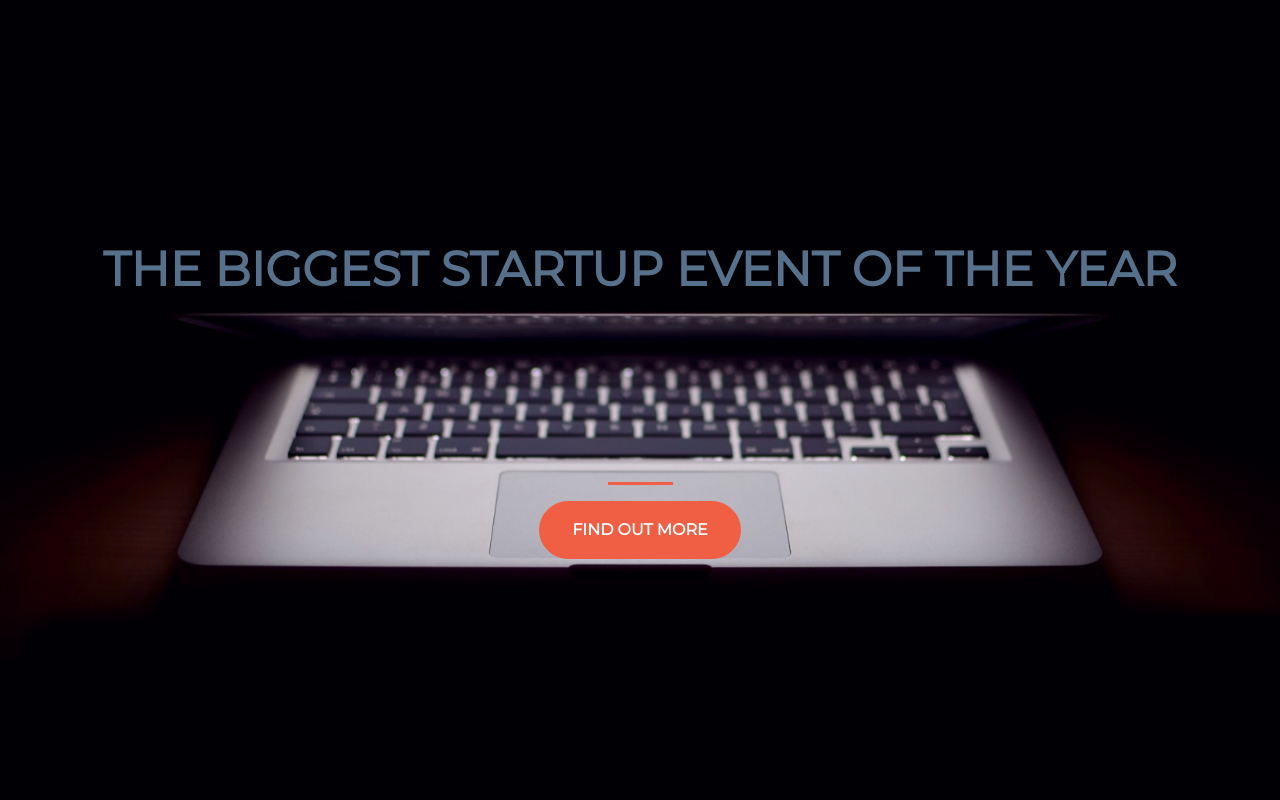
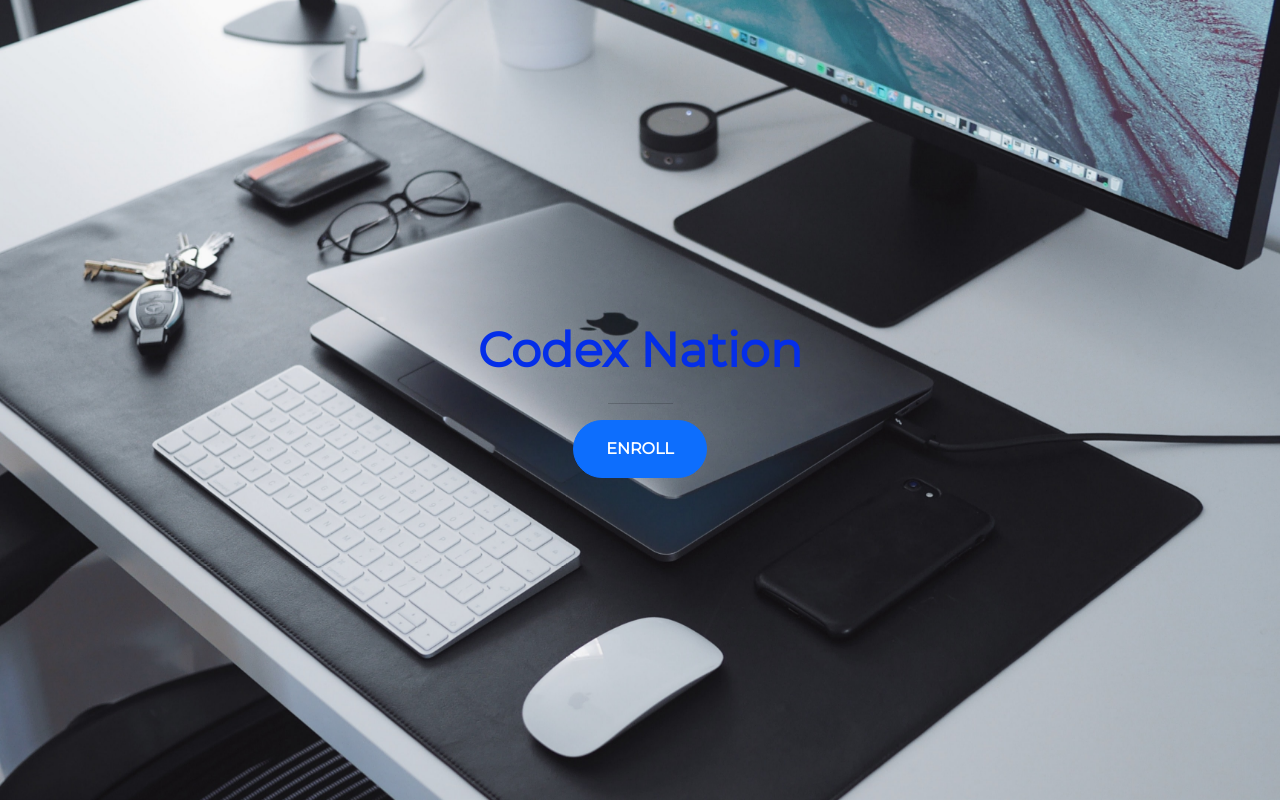
Before and after one commit to Miihh/Miihh.github.io, a plain HTML site: page index.html in a window 1280 px wide. Drawn offline with nearby package versions, Linux system fonts and the light colour scheme.

Commit message:
1st step
basic level html&css

```diff
--- a/index.html
+++ b/index.html
@@ -2,31 +2,32 @@
 <html>
   <head>
     <title>Startup</title>
-    <!-- Required meta tags -->
-    <meta charset="utf-8"> <!--utf-8 e "encoding"-ul folosit sa scrie textul de pe pagina-->
-    <meta name="viewport" content="width=device-width, initial-scale=1, shrink-to-fit=no">
+    <meta charset="utf-8">
+    <meta name="viewport" content="width=device-width, initial-scale=1">
 
 
     <!-- Google Fonts -->
     <link href="https://fonts.googleapis.com/css?family=Montserrat" rel="stylesheet">
 
-    <!-- Bootstrap CSS from a CDN(Content Delivery Network). This way you don't have to include the bootstrap file yourself -->
-    <link rel="stylesheet" href="https://stackpath.bootstrapcdn.com/bootstrap/4.3.1/css/bootstrap.min.css" integrity="sha384-ggOyR0iXCbMQv3Xipma34MD+dH/1fQ784/j6cY/iJTQUOhcWr7x9JvoRxT2MZw1T" crossorigin="anonymous">
+    <!-- Bootstrap CSS from a CDN. This way you don't have to include the bootstrap file yourself -->
+    <link href="https://cdn.jsdelivr.net/npm/bootstrap@5.0.0-beta3/dist/css/bootstrap.min.css" rel="stylesheet" integrity="sha384-eOJMYsd53ii+scO/bJGFsiCZc+5NDVN2yr8+0RDqr0Ql0h+rP48ckxlpbzKgwra6" crossorigin="anonymous">
+
 
     <!-- Your own stylesheet -->
     <link rel="stylesheet" type="text/css" href="style.css">
   </head>
+
   <body>
-      <div class="container d-flex align-items-center h-100"> <!--align-tems-center, h-100(height 100) ar putea fi facute si in css. aici nu e css bagat in html, ci sunt comenzi din bootstrap in html. aici am folosit h-100 pentru a marii containerul a.i. continutul lui sa cada pe mijlocul paginii. daca containerul nu are aceleasi dimensiuni ca si html, continutul setat va fi DOAR pe mijlocul containerului, care nu va coincide cu mijlocul html, pentru ca au dimensiuni diferite-->
+    <div class="container d-flex align-items-center h-100 w-100">
       <div class="row">
         <header class="text-center col-12">
-            <h1 class="text-uppercase"><strong>The biggest startup event of the year</strong></h1>
+          <h1><strong>Codex Nation</strong></h1>
         </header>
-          <div class="buffer col-12"></div>
         <section class="text-center col-12">
-            <hr> <!--horizontal line-->
-           <a href="https://mailchi.mp/8dc5cbe27ab2/sup"> <button class="btn btn-primary btn-xl">Find out more</button></a> <!--btn| btn-primary| sunt clasele de la bootstrap. btn-xl e clasa setata de noi. practic, sunt 3 clase?! putem folosii btn-xl in css pt a-l edita-->
+          <hr>
+          <a href="https://mailchi.mp/d494e5f928c9/codex-nation"><button class="btn btn-primary btn-xl">Enroll</button></a>
         </section>
+        </div>
       </div>
     </div>
   </body>
--- a/style.css
+++ b/style.css
@@ -3,49 +3,48 @@
   width: 100%;
   height: 100%;
   font-family: 'Montserrat', sans-serif;
-
-  background: url(header.jpg) no-repeat center center fixed;
+  /* liniile de mai jos sunt luate de pe css tricks si se folosesc pentru a seta
+  o img de background responsive */
+  background: url(cover.jpg) no-repeat center center fixed;
   -webkit-background-size: cover;
   -moz-background-size: cover;
   -o-background-size: cover;
   background-size: cover;
+}
+
+h1 {
+  font-size: 3rem;
+  color: rgb(4, 46, 233)
 
 }
 
-h1 {
-	font-size: 3rem;
-	color: #57718c;
+ hr {
+  border-width: 3px;
+  border-color: blanchedalmond;
+  margin-left: auto;
+  margin-right: auto;
+  max-width: 65px;
+
+ }
+
+
+.btn {
+  font-weight: 700;
+  border-radius: 300px;
+  text-transform: uppercase;
 }
 
-.btn {
-	font-weight:  700;
-	border-radius: 300px; /*borde-radius face ca marginile butonului sa fie rotunjite*/
-	text-transform: uppercase;
-}
-
-
 .btn-xl {
-	padding: 1rem 2rem;
-}
-
-
-.btn-primary {
-	background-color: #F05F44;
-	border-color: #F05F44;
+  padding: 1rem 2rem;
 }
 
 .btn-primary:hover {
-	background-color: #ee4b08;
-	border-color: #ee4b08;
-	border-width: 4px;
+  background-color: #f04b2e;
+  border-color: #f04b2e;
 }
 
-hr {
-	border-color: #F05F44;
-	border-width: 3px;
-	max-width: 65px;
+.row {
+  flex-basis: auto;
+  margin-left: auto;
+  margin-right: auto;
 }
-
-.buffer {
-	height: 10rem;
-}
```
Also changed, not shown: cover.jpg (added). Lines whose indentation alone changed are shown as unchanged.
